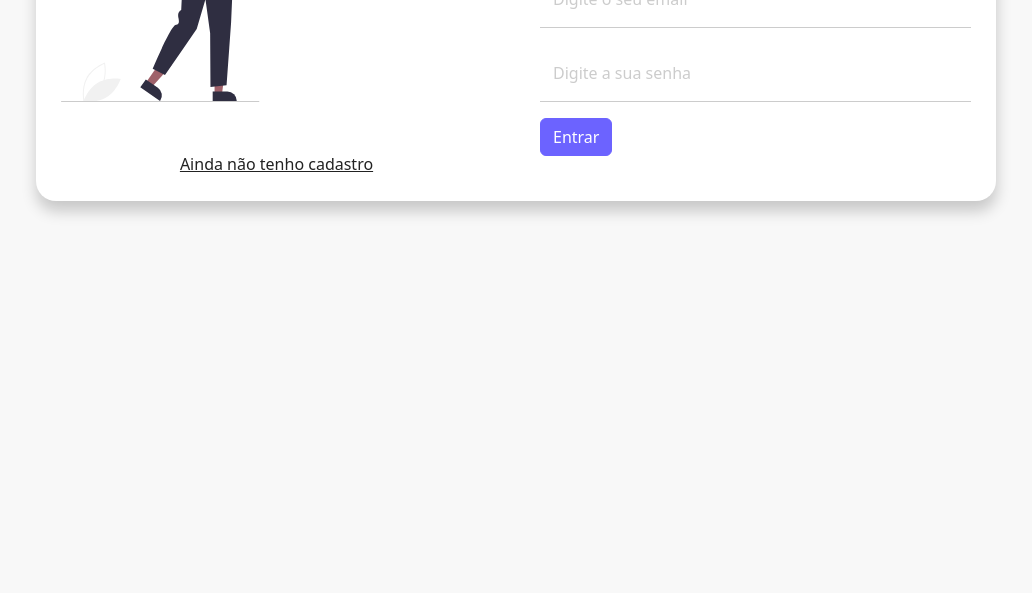
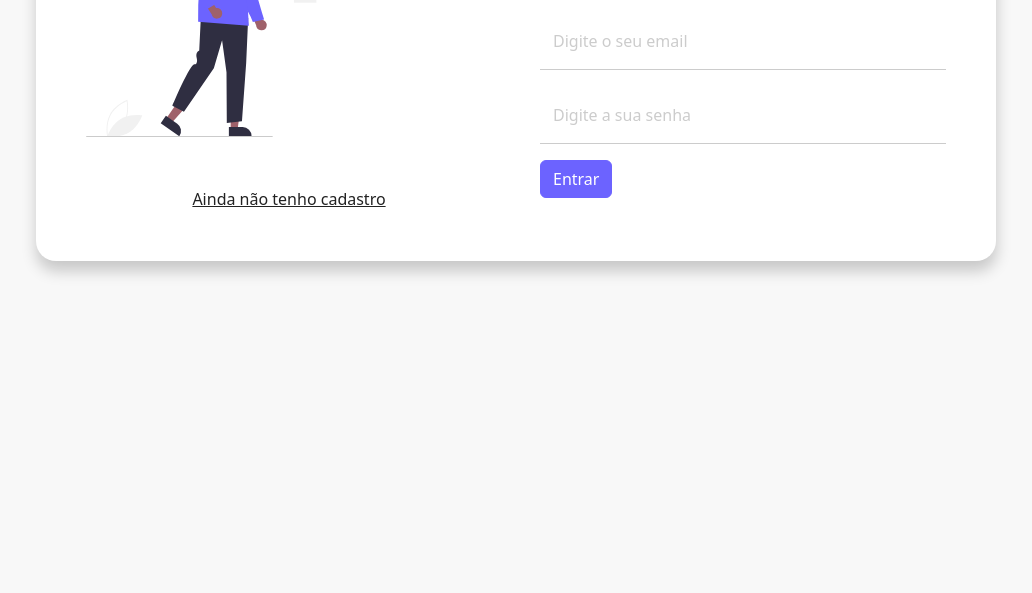
Before and after one commit to RicardoFerrazPereira/bootstrap5-curso-udemy, a plain HTML site: page Projeto_2_Tela_Login_Cadastro/login.html in a window 1280 px wide. Shown: the part 207-800 px from the top of the page, without its empty margins (124-1156 px from the left). Drawn offline with nearby package versions, Linux system fonts and the light colour scheme.

Commit message:
Responsivo da tela de login

```diff
--- a/Projeto_2_Tela_Login_Cadastro/css/styles.css
+++ b/Projeto_2_Tela_Login_Cadastro/css/styles.css
@@ -10,6 +10,13 @@ body {
     box-shadow: .5px 10px 15px rgba(0,0,0, .2);
     margin: 25px auto;
     padding: 25px;
+}
+
+@media(min-width: 768px) {
+    #form-container {
+        margin: 50px auto;
+        padding: 50px;
+    }
 }
 
 #form-container h2 {
@@ -53,6 +60,16 @@ body {
     border-color: #6c63ff;
 }
 
+.btn.btn-primary {
+    width: 100%;
+}
+
+@media(min-width: 768px) {
+    .btn.btn-primary {
+        width: auto;
+    }
+}
+
 /* IMAGEM */
 
 .row.align.items-center {
@@ -61,6 +78,16 @@ body {
     padding: 175px 0;
 }
 
+.col-md-6.order-md-1 {
+    padding-top: 50px;
+}
+
+@media(min-width: 768px) {
+    .col-md-6.order-md-1 {
+        padding-top: 0;
+    }
+}
+
 #link-container {
     text-align: center;
     padding-top: 50px;
```
